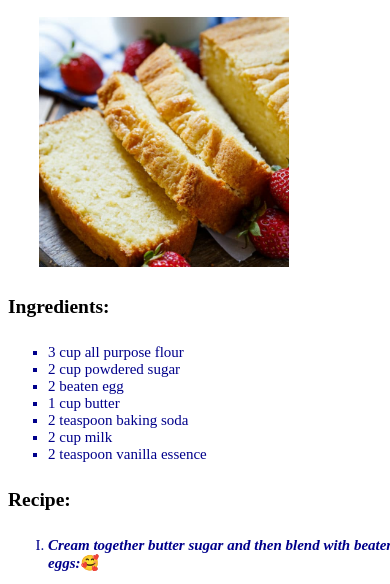
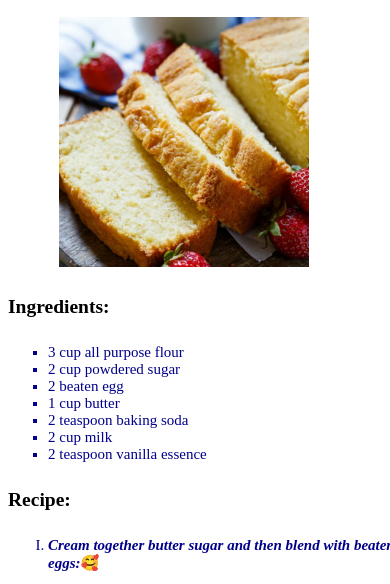
Before and after one commit to lakshitanawlakhe/homemade-cake-recipe, a plain HTML site: page index.html in a window 390 px wide. Shown: the part 202-786 px from the top of the page. Drawn offline with Linux system fonts and the light colour scheme.

Commit message:
Update index.html

```diff
--- a/index.html
+++ b/index.html
@@ -36,7 +36,7 @@
 			img{
 				height: 250px;
 				width: 250px;
-				margin-left:8vw;
+				margin-left:13vw;
 			}
 			h1{
 				font-size: 7vw;
```
